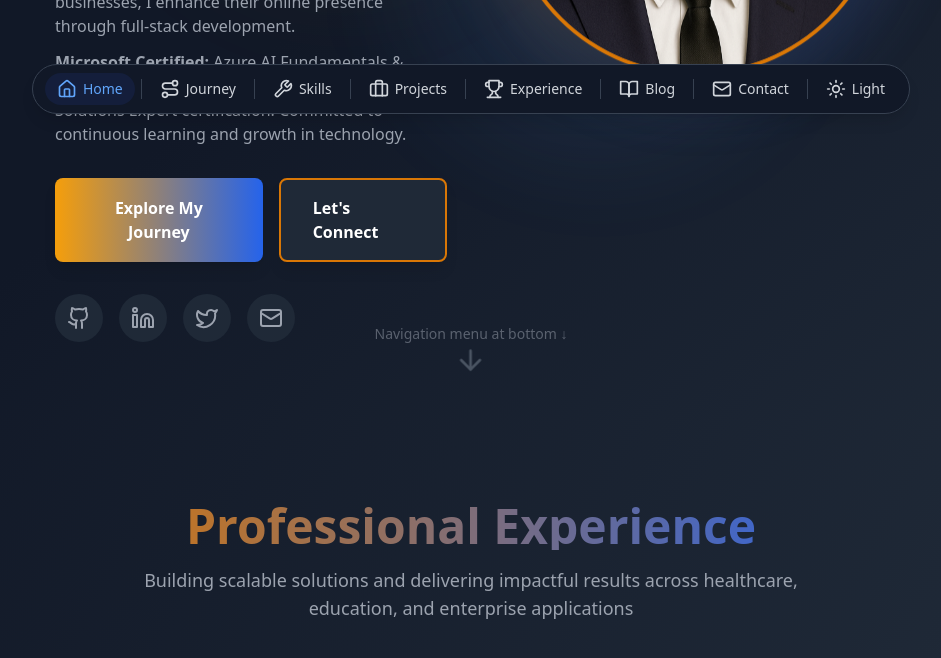
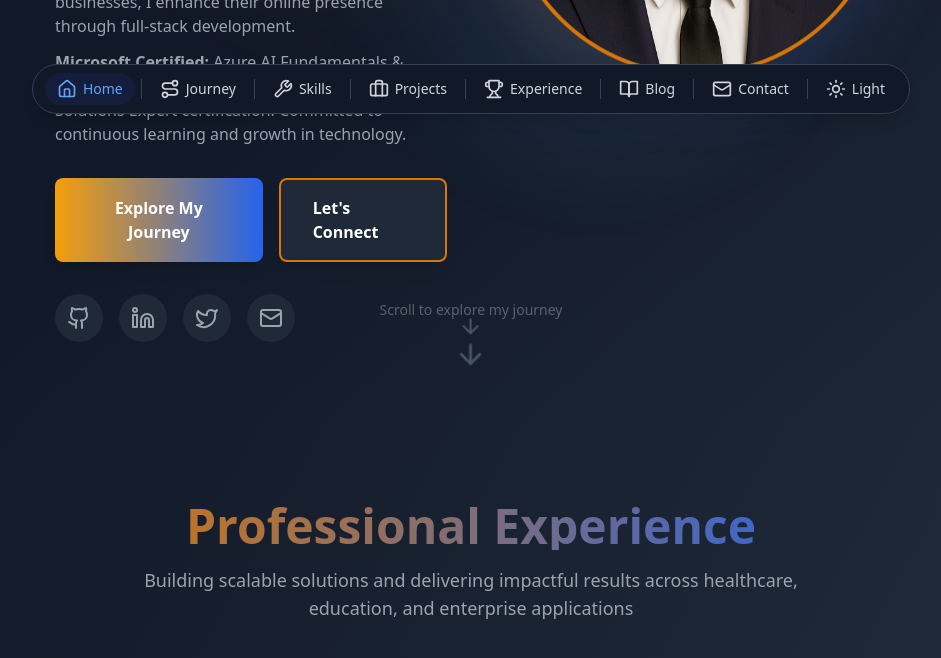
Before and after one commit to Bernardiho10/portfolio, a Next.js app: page / in a window 1280 px wide. Shown: the part 670-1328 px from the top of the page, without its empty margins (169-1110 px from the left). Built offline with nearby package versions, Linux system fonts and the light colour scheme.

Commit message:
ade  some text change and added a new navigation icon

```diff
--- a/src/components/sections/Hero.tsx
+++ b/src/components/sections/Hero.tsx
@@ -196,14 +196,15 @@ export function Hero() {
         {/* Navigation Hint */}
         <div className="absolute bottom-8 left-1/2 transform -translate-x-1/2 text-center">
           <p className="text-sm text-gray-500 dark:text-gray-400 mb-2 animate-pulse">
-            Navigation menu at bottom ↓
+            Scroll to explore my journey
           </p>
           <button
             onClick={scrollToJourney}
             className="animate-bounce"
             aria-label="Scroll down"
           >
-            <ArrowDown className="w-8 h-8 text-gray-400 dark:text-gray-600" />
+            <ArrowDown className="w-8 h-6 text-gray-400 dark:text-gray-600" aria-label="Scroll down" />
+            <ArrowDown className="w-8 h-8 text-gray-400 dark:text-gray-600" aria-label="Scroll down"  style={{ animationDelay: '0.1s' }} />
           </button>
         </div>
       </div>
```
